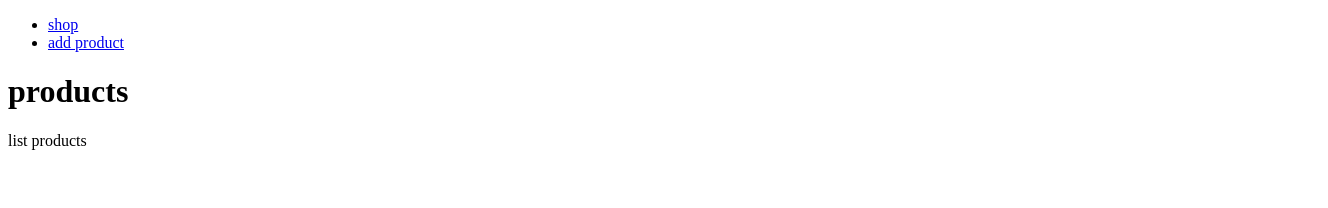
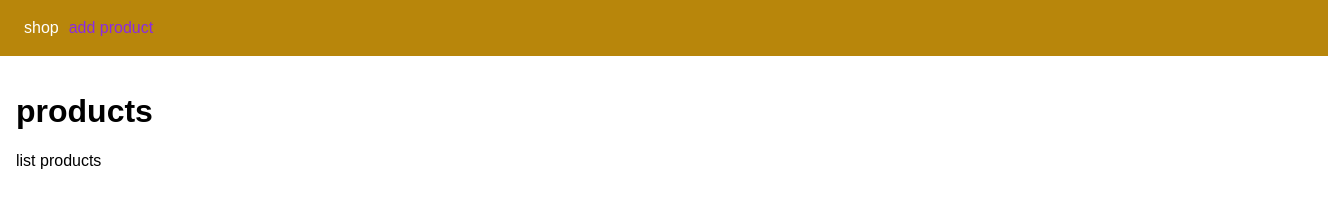
Before and after one commit to THEmmanuel/node-stuff, a website: page views/shop.html in a window 1280 px wide. Shown: the whole page, 1328 px wide, since content can reach past the window. Drawn offline with Linux system fonts and the light colour scheme.

Commit message:
add styling

```diff
--- a/views/shop.html
+++ b/views/shop.html
@@ -6,18 +6,61 @@
 	<meta http-equiv="X-UA-Compatible" content="IE=edge">
 	<meta name="viewport" content="width=device-width, initial-scale=1.0">
 	<title>Add product</title>
+	<style>
+		body {
+			margin: 0;
+			padding: 0;
+			font-family: sans-serif;
+		}
+
+		.main-header {
+			width: 100%;
+			height: 3.5rem;
+			background-color: darkgoldenrod;
+			padding: 0 1.5rem;
+		}
+
+		.main-header-nav {
+			height: 100%;
+			display: flex;
+			align-items: center;
+		}
+
+		.main-header-item-list {
+			list-style: none;
+			margin: 0;
+			padding: 0;
+			display: flex;
+			gap: 10px;
+		}
+
+		main{
+			padding: 1rem;
+		}
+
+		.main-header-item a {
+			text-decoration: none;
+			color: white;
+		}
+
+		.main-header-item a:hover,
+		.main-header-item a:active,
+		.main-header-item a.active {
+			color: blueviolet;
+		}
+	</style>
 </head>
 
 <body>
-	<header>
-		<nav>
-			<ul>
-				<li>
+	<header class="main-header">
+		<nav class="main-header-nav">
+			<ul class="main-header-item-list">
+				<li class="main-header-item">
 					<a href="/">shop</a>
 				</li>
 
-				<li>
-					<a href="/">add product</a>
+				<li class="main-header-item">
+					<a class="active" href="/">add product</a>
 				</li>
 			</ul>
 		</nav>
```
